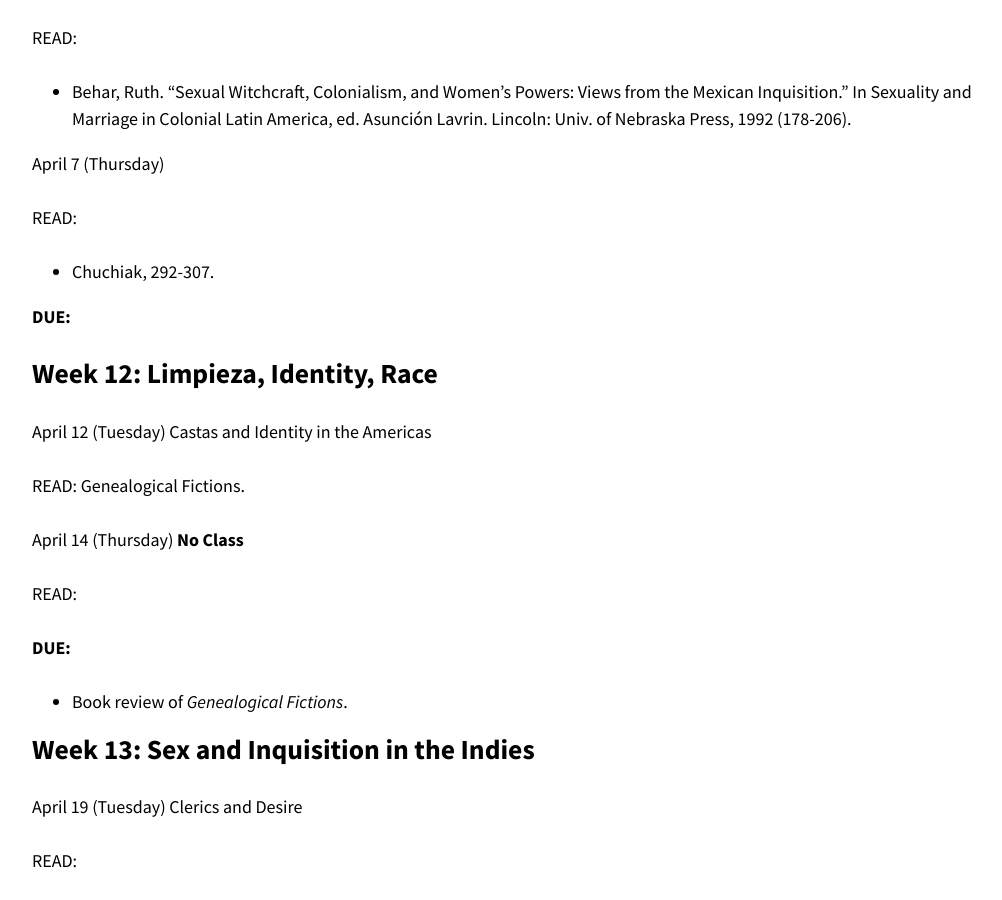
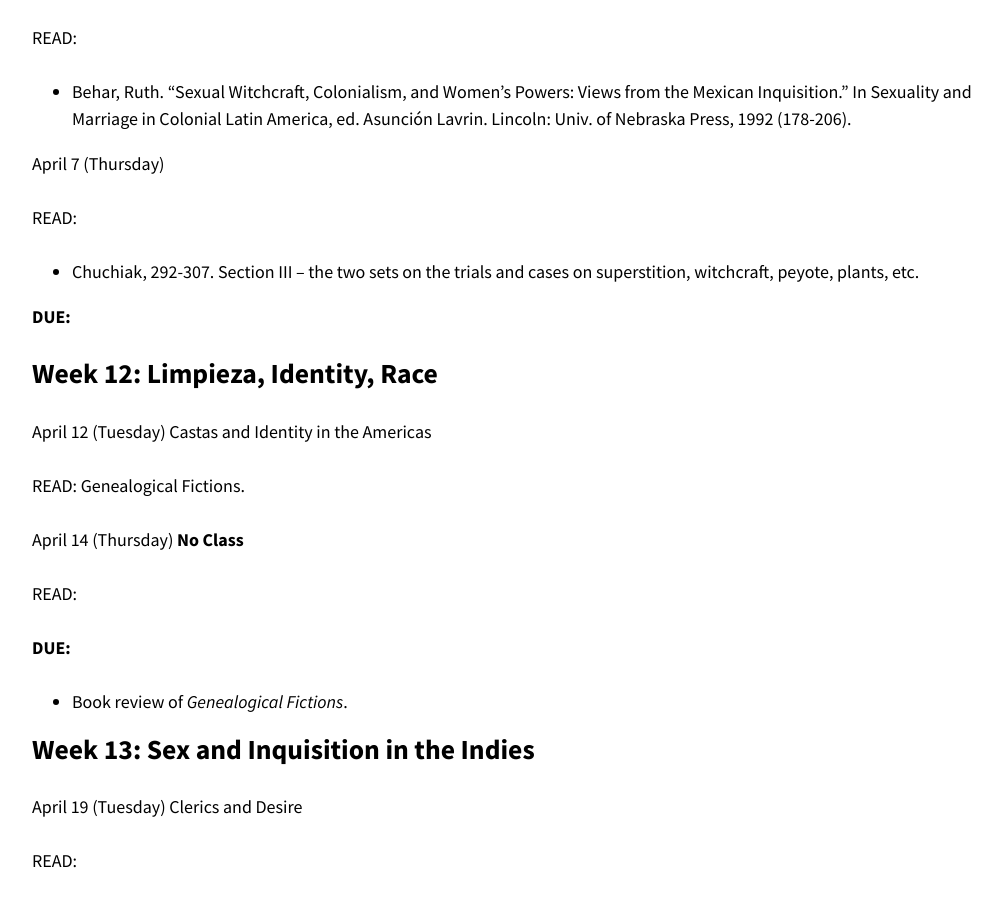
Before and after one commit to chadblack/463S2022, a Jekyll site: the page built from calendar.md, in a window 1280 px wide and 900 px high, scrolled down 5153 px. Shown: the whole window, without its empty margins (114-1116 px from the left). Built offline with Jekyll 4.4.1, drawn with Linux system fonts in a browser that asks for light colours; nearby versions of some CDN libraries.

Commit message:
chuchiak

```diff
--- a/calendar.md
+++ b/calendar.md
@@ -196,7 +196,8 @@ April 7 (Thursday)
 
 READ:
 
-* Chuchiak, 292-307.
+* Chuchiak, 292-307.  Section III -- the two sets on the trials and cases on superstition,
+  witchcraft, peyote, plants, etc.
 
 **DUE:**
 
```
